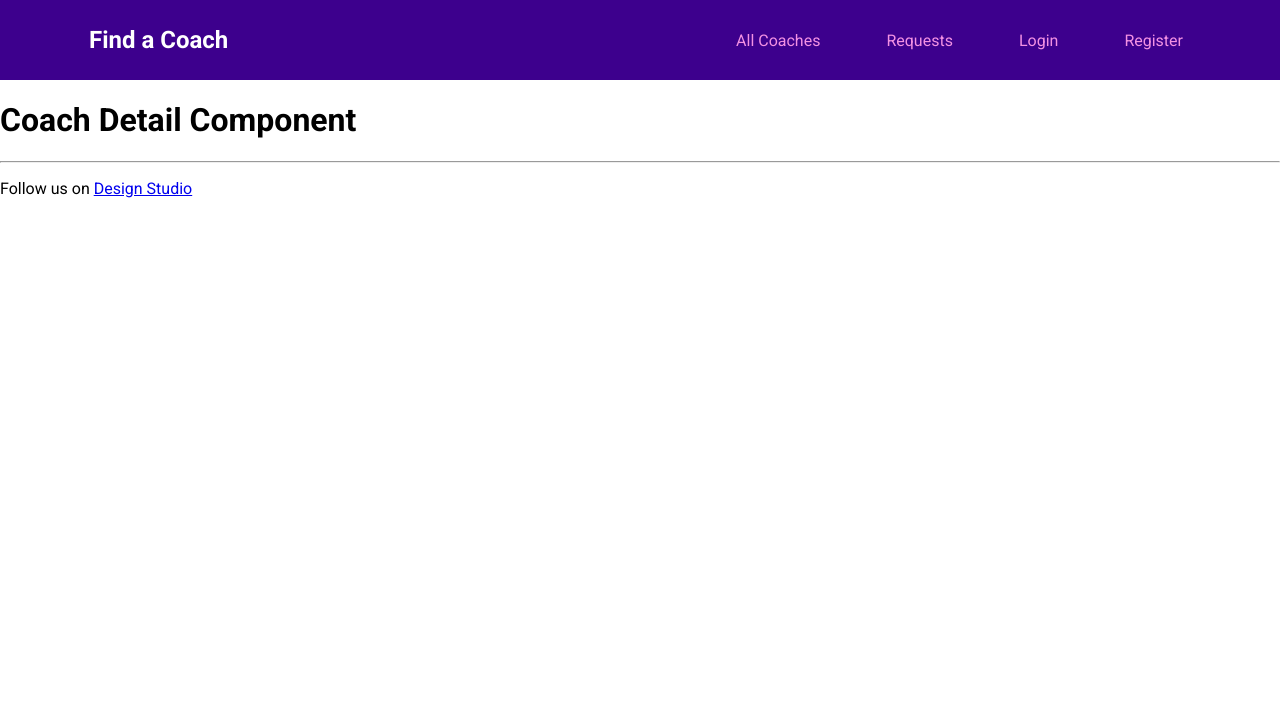
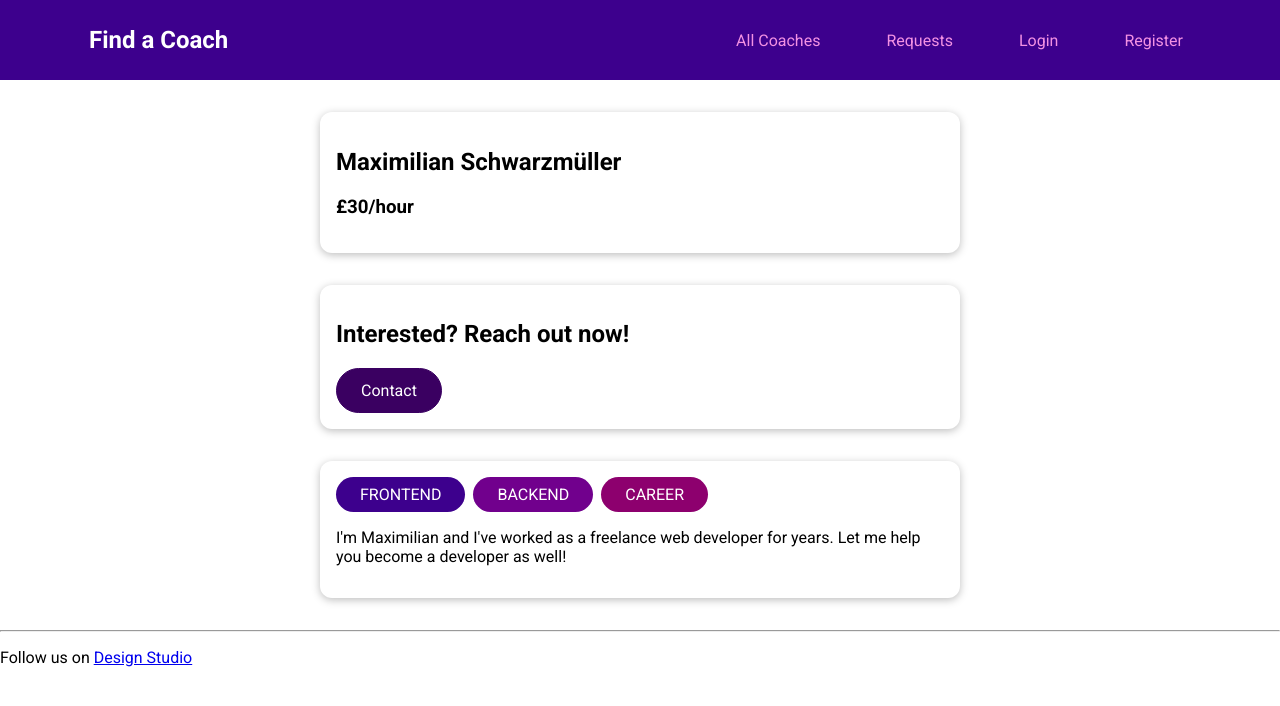
Before and after one commit to bakariarajnish/Find_a_Coach, a Vue app: page /coaches/c1 in a window 1280 px wide. Shown: the top 706 px of the page. Built offline with nearby package versions, Linux system fonts and the light colour scheme.

Commit message:
Coach filter logic implemented

```diff
--- /dev/null
+++ b/src/components/coach/CoachFilter.vue
@@ -0,0 +1,68 @@
+<template>
+  <base-card>
+    <h2>Find Your Coach</h2>
+    <span class="filter-option">
+      <input type="checkbox" id="frontend" checked @change="updateFilter" />
+      <label for="frontend">Frontend</label>
+    </span>
+    <span class="filter-option">
+      <input type="checkbox" id="backend" checked @change="updateFilter" />
+      <label for="backend">Backend</label>
+    </span>
+    <span class="filter-option">
+      <input type="checkbox" id="career" checked @change="updateFilter" />
+      <label for="career">Career</label>
+    </span>
+  </base-card>
+</template>
+
+<script>
+export default {
+  event: ['filter-change'],
+  data() {
+    return {
+      filter: {
+        frontend: true,
+        backend: true,
+        career: true,
+      },
+    };
+  },
+  methods: {
+    updateFilter(event) {
+      const filterIdentifier = event.target.id;
+      const isSelected = event.target.checked;
+
+      const updatedFilter = {
+        ...this.filter,
+        [filterIdentifier]: isSelected,
+      };
+      this.filter = updatedFilter;
+      this.$emit('filter-change', updatedFilter);
+    },
+  },
+};
+</script>
+
+<style scoped>
+h2 {
+  margin: 0.5rem 0;
+}
+
+.filter-option {
+  margin-right: 1rem;
+}
+
+.filter-option label,
+.filter-option input {
+  vertical-align: middle;
+}
+
+.filter-option label {
+  margin-left: 0.25rem;
+}
+
+.filter-option.active label {
+  font-weight: bold;
+}
+</style>
--- a/src/pages/coach/CoachDetail.vue
+++ b/src/pages/coach/CoachDetail.vue
@@ -1,10 +1,54 @@
 <template>
-  <h1>Coach Detail Component</h1>
-  <div>
-    <router-view></router-view>
-  </div>
+  <section>
+    <base-card>
+      <h2>{{ fullName }}</h2>
+      <h3>£{{ selectedCoach.hourlyRate }}/hour</h3>
+    </base-card>
+  </section>
+  <section>
+    <base-card>
+      <header>
+        <h2>Interested? Reach out now!</h2>
+        <base-button isLink :to="contactLink">Contact</base-button>
+      </header>
+      <router-view></router-view>
+    </base-card>
+  </section>
+  <section>
+    <base-card>
+      <base-badge
+        v-for="area in selectedCoach.areas"
+        :key="area"
+        :title="area"
+        :type="area"
+      ></base-badge>
+      <p>{{ selectedCoach.description }}</p>
+    </base-card>
+  </section>
 </template>
 
 <script>
-export default {};
+export default {
+  props: ['coachId'],
+  data() {
+    return {
+      selectedCoach: null,
+    };
+  },
+  created() {
+    this.selectedCoach = this.$store.getters['coach/getAllCoaches'].find(
+      (coach) => coach.id === this.coachId
+    );
+
+    console.log(this.selectedCoach);
+  },
+  computed: {
+    fullName() {
+      return this.selectedCoach.firstName + ' ' + this.selectedCoach.lastName;
+    },
+    contactLink() {
+      return this.$route.path + '/' + this.selectedCoach.id + '/contact';
+    },
+  },
+};
 </script>
--- a/src/pages/coach/CoachesList.vue
+++ b/src/pages/coach/CoachesList.vue
@@ -1,4 +1,7 @@
 <template>
+  <section>
+    <coach-filter @filter-change="updatedFilter"></coach-filter>
+  </section>
   <section>
     <base-card>
       <div class="controls">
@@ -24,15 +27,39 @@
 
 <script>
 import Coach from '../../components/coach/Coach.vue';
-import BaseButton from '../../components/ui/BaseButton.vue';
+import CoachFilter from '../../components/coach/CoachFilter.vue';
 export default {
-  components: { Coach, BaseButton },
+  components: { Coach, CoachFilter },
+  data() {
+    return {
+      filters: {
+        frontend: true,
+        backend: true,
+        career: true,
+      },
+    };
+  },
   computed: {
     filterCoaches() {
-      return this.$store.getters['coach/getAllCoaches'];
+      const coaches = this.$store.getters['coach/getAllCoaches'];
+      const filteredCoaches = [];
+      for (let coach of coaches) {
+        for (let filter in this.filters) {
+          if (this.filters[filter] == true && coach.areas.includes(filter)) {
+            filteredCoaches.push(coach);
+            break;
+          }
+        }
+      }
+      return filteredCoaches;
     },
     hasCoaches() {
       return this.$store.getters['coach/hasCoaches'];
+    },
+  },
+  methods: {
+    updatedFilter(filters) {
+      this.filters = filters;
     },
   },
 };
--- a/src/router.js
+++ b/src/router.js
@@ -22,6 +22,7 @@ const routes = createRouter({
     {
       path: '/coaches/:coachId',
       component: CoachDetail,
+      props: true,
       children: [
         {
           path: 'contact',
```
